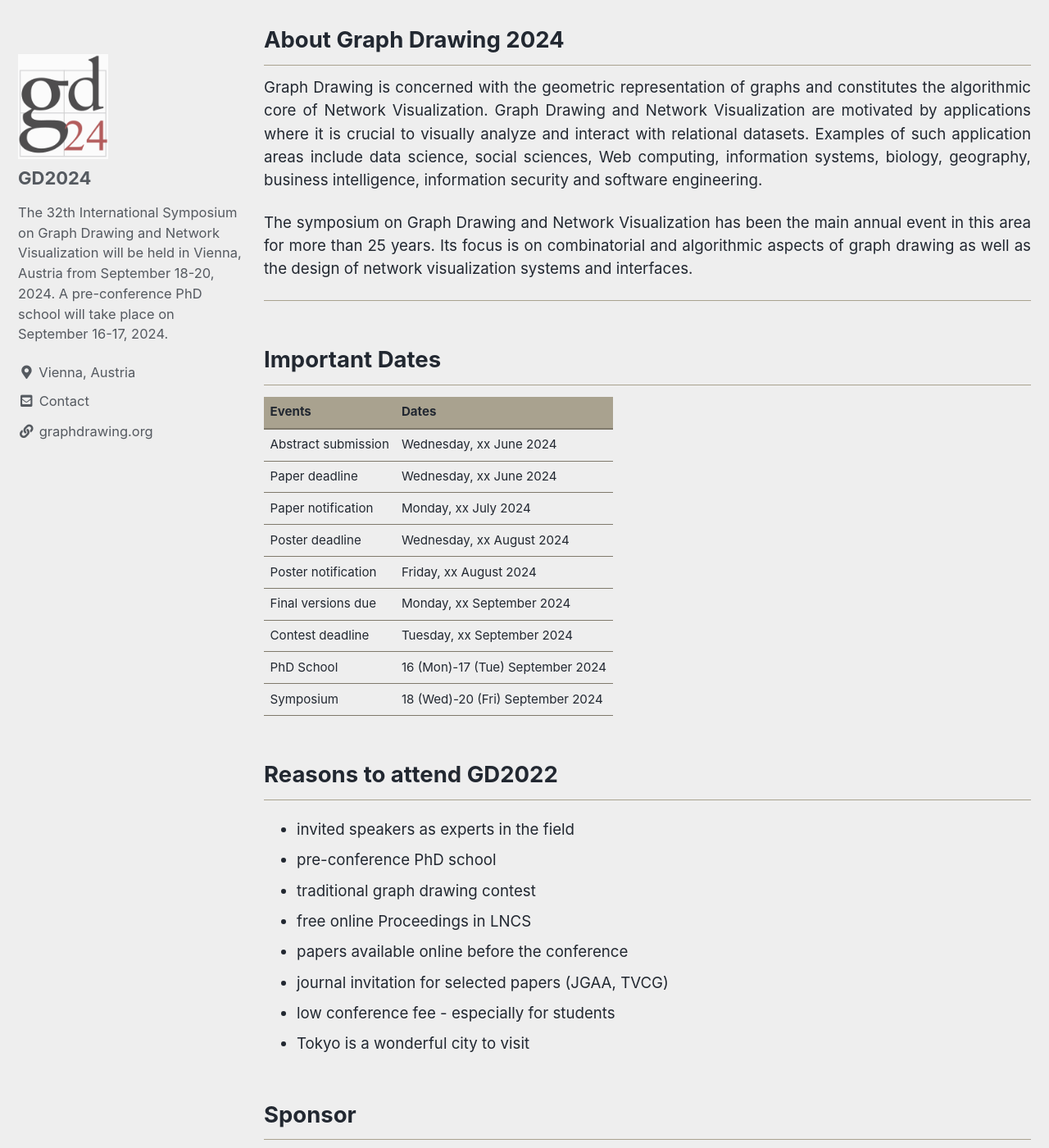
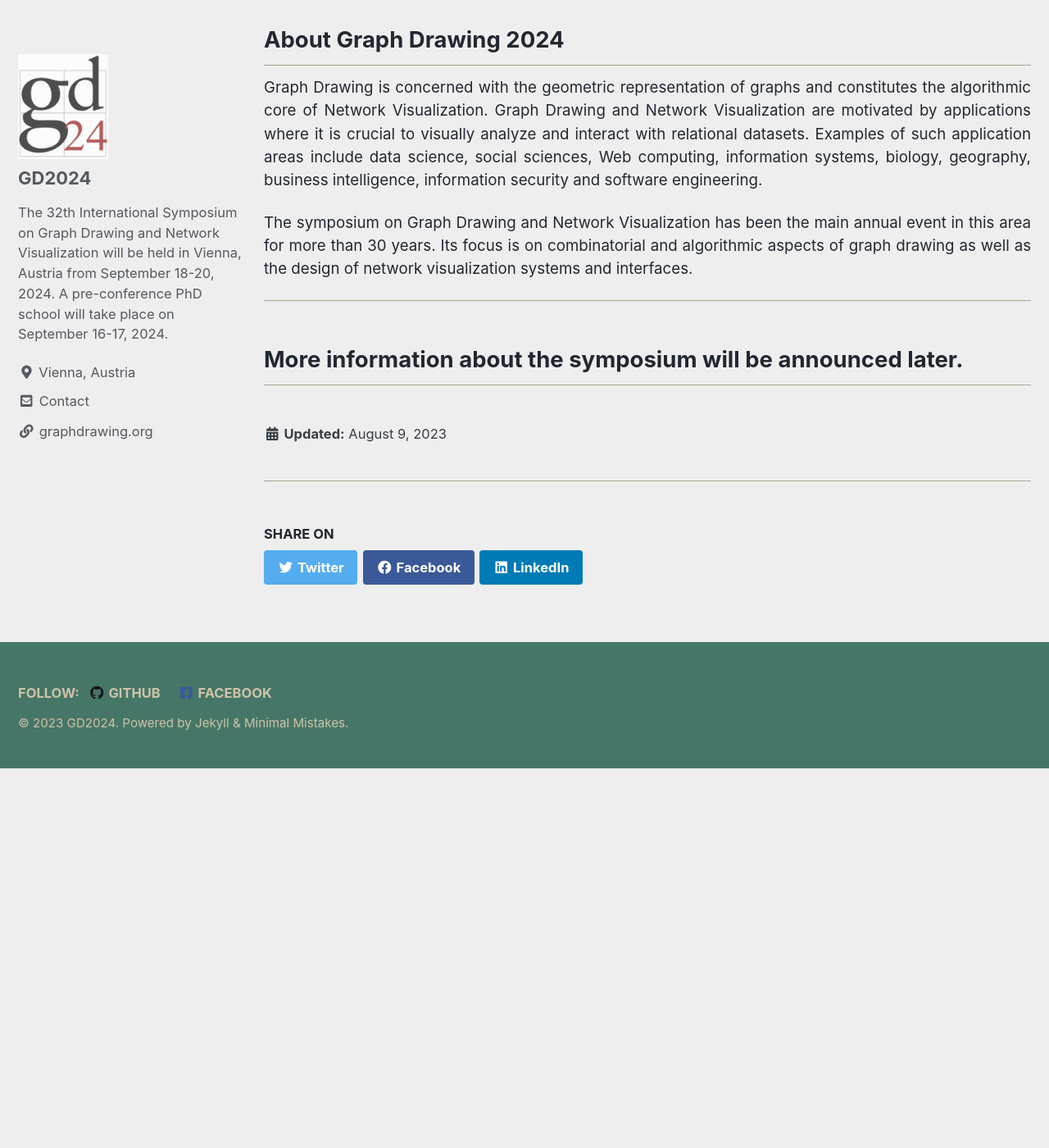
Before and after one commit to graphdrawing/gd2024, a Jekyll site: the page built from index.md, in a window 1280 px wide and 1400 px high, scrolled down 572 px. Shown: the whole window at 82% size. Built offline with Jekyll 4.4.1, drawn with Linux system fonts in a browser that asks for light colours; cached includes are drawn as plain includes; after the commit the page ends 1510 px from its top, so only the background shows below that; some of the changed text lies outside the part shown.

Commit message:
Update index.md

```diff
--- a/index.md
+++ b/index.md
@@ -16,13 +16,15 @@
 Graph Drawing is concerned with the geometric representation of graphs and constitutes the algorithmic core of Network Visualization. Graph Drawing and Network Visualization are motivated by applications where it is crucial to visually analyze and interact with relational datasets. Examples of such application areas include data science, social sciences, Web computing, information systems, biology, geography, business intelligence, information security and software engineering.
 {: style="text-align: justify;"}
 
-The symposium on Graph Drawing and Network Visualization has been the main annual event in this area for more than 25 years. Its focus is on combinatorial and algorithmic aspects of graph drawing as well as the design of network visualization systems and interfaces.
+The symposium on Graph Drawing and Network Visualization has been the main annual event in this area for more than 30 years. Its focus is on combinatorial and algorithmic aspects of graph drawing as well as the design of network visualization systems and interfaces.
 {: style="text-align: justify;"}
 
 
 ---
 
-## Important Dates
+## More information about the symposium will be announced later.
+
+<!--## Important Dates
 
 
 | Events                      | Dates                                 |
@@ -40,7 +42,7 @@
 <!-- {% assign data = site.data.publicity %}
 {% for date in data.ImportantDates %}
 |{{ date.Event }} | {{ date.Date }}|
-{% endfor %} -->
+{% endfor %}
 
 
 ## Reasons to attend GD2022
@@ -64,3 +66,4 @@
 
 <a href="https://www.springer.com" target="_blank"><img src="../gd2022/assets/images/sponsor/springer.png" width="180" /></a><br /><br />
 <a href="https://www.springer.com" target="_blank"><strong>Springer</strong><br /></a>
+-->
```
